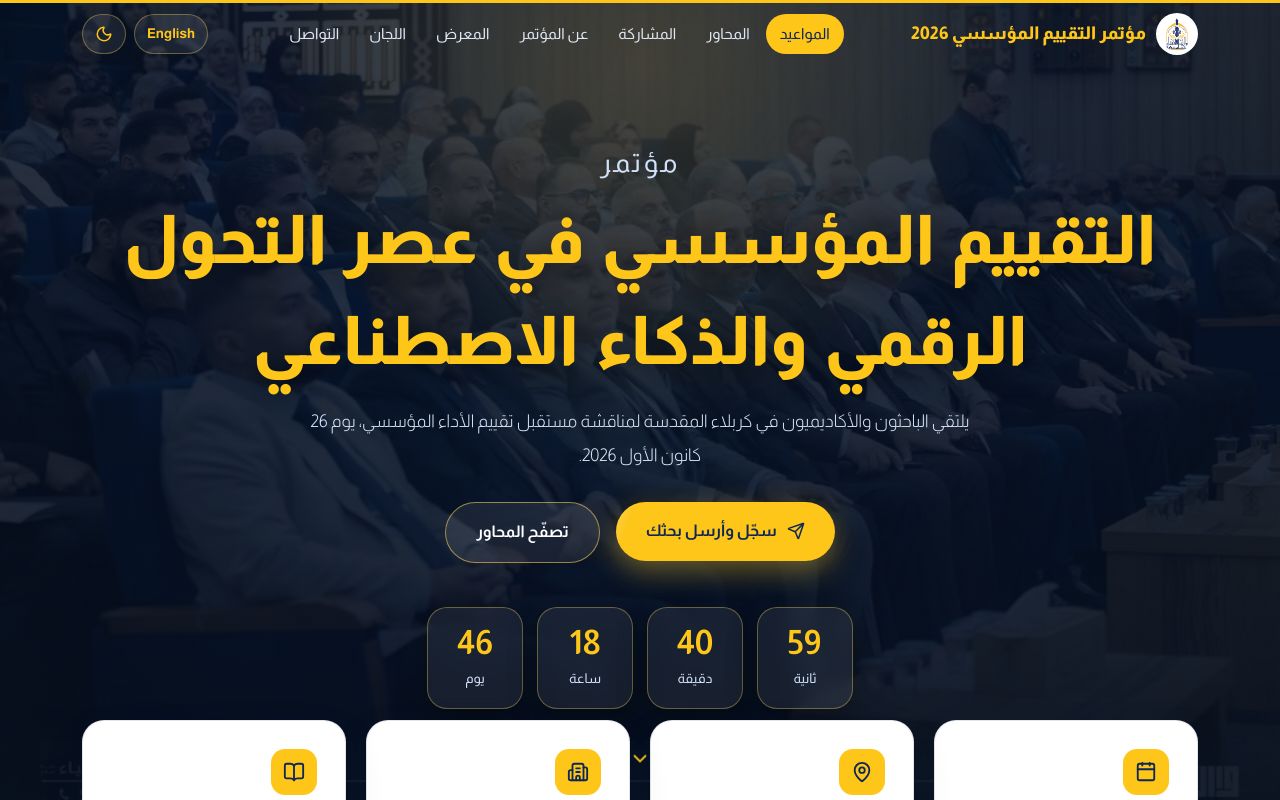
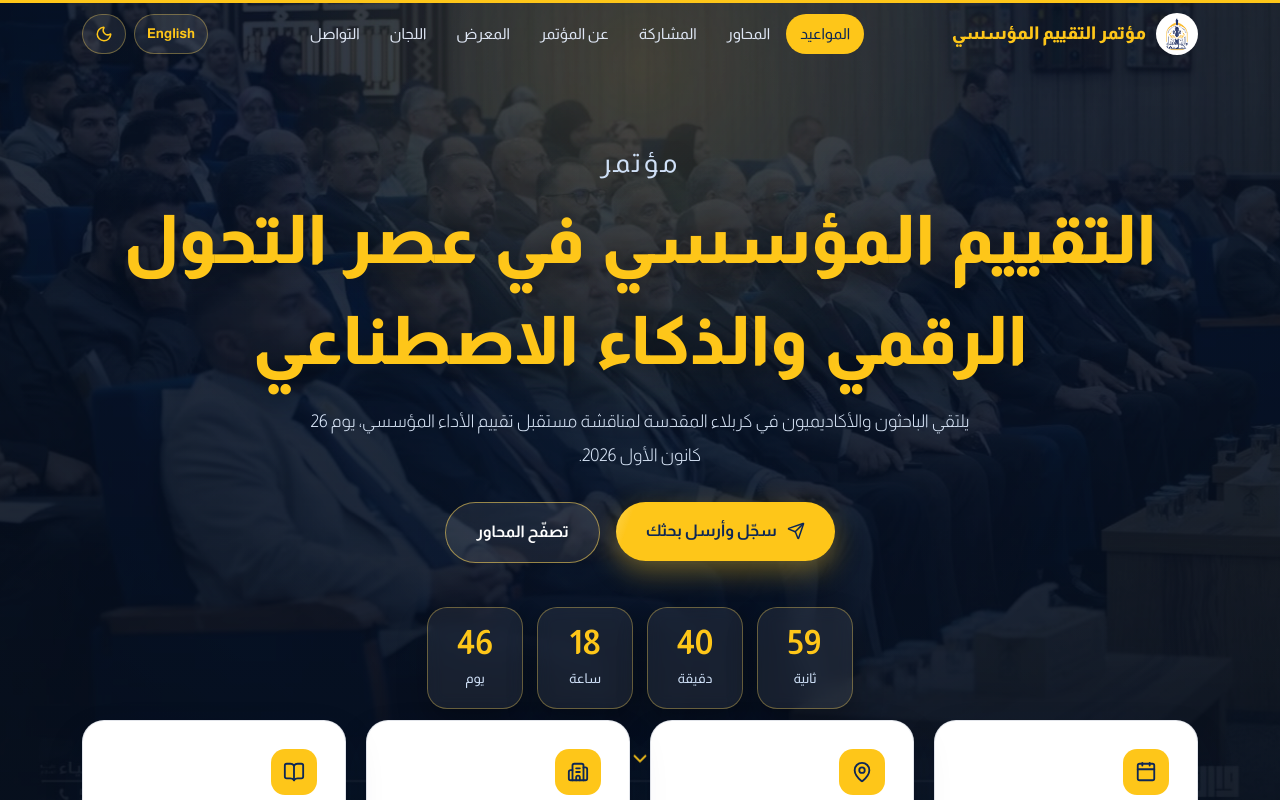
Before and after one commit to sadra-barikbin-uowa/conf-management, a React (Vite) app: page / in a window 1280 px wide. Shown: the top 800 px of the page. Built offline with nearby package versions, Linux system fonts and the light colour scheme.

Commit message:
Update data.js

```diff
--- a/src/data.js
+++ b/src/data.js
@@ -22,8 +22,8 @@ export const TITLE = {
 
 export const UI = {
   brand: {
-    ar: "مؤتمر التقييم المؤسسي 2026",
-    en: "Institutional Evaluation 2026",
+    ar: "مؤتمر التقييم المؤسسي ",
+    en: "Institutional Evaluation Conference",
   },
   nav: {
     dates: { ar: "المواعيد", en: "Dates" },
```
